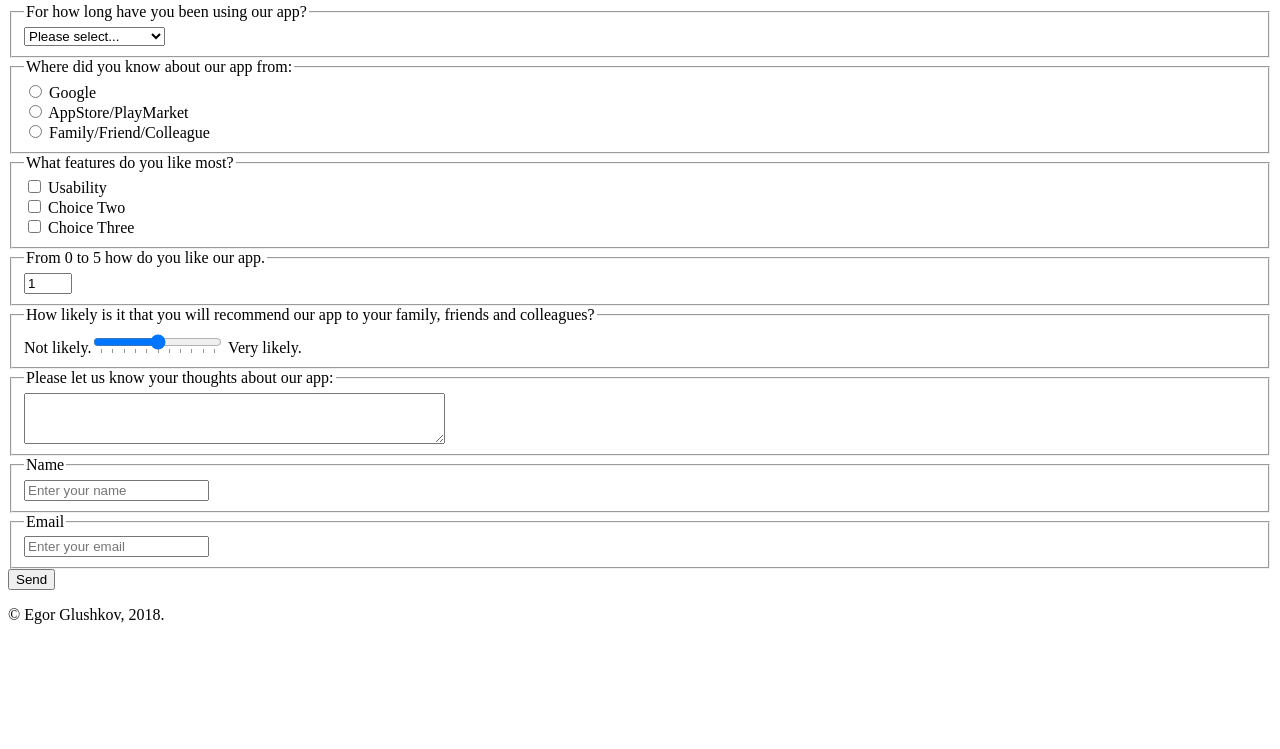
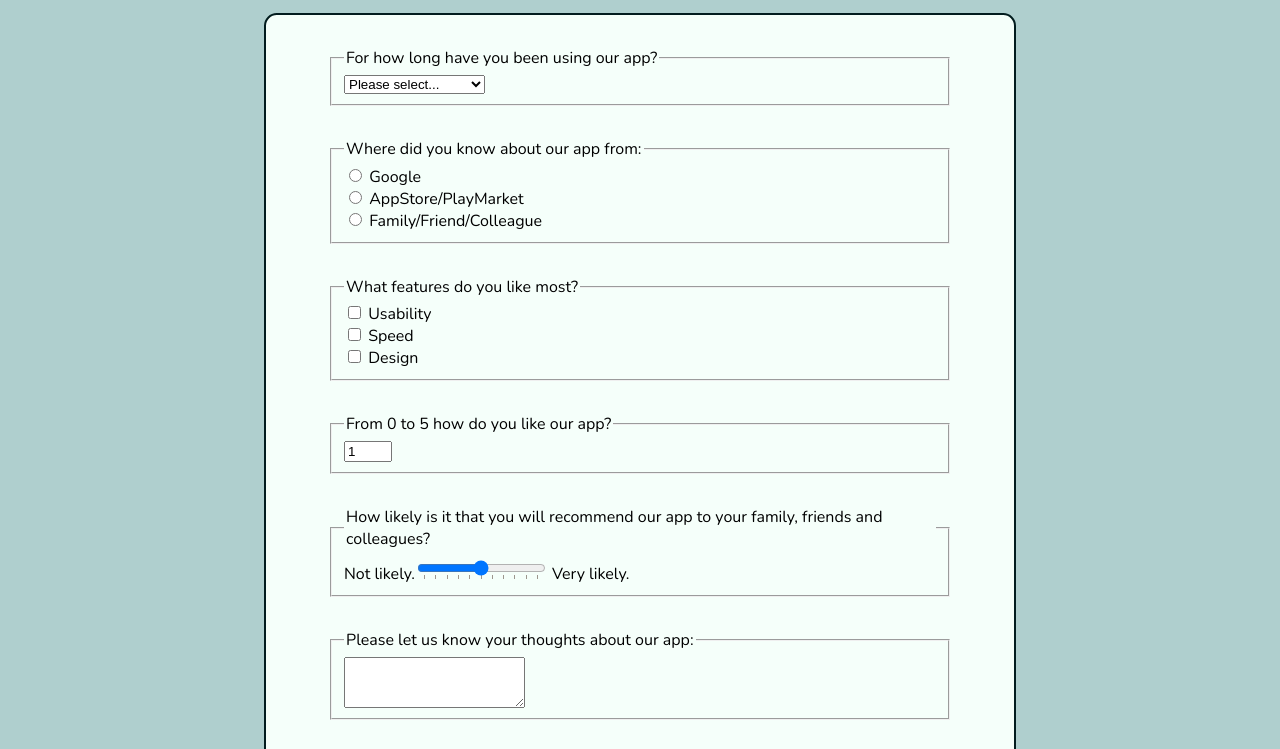
Before and after one commit to glushkov89/FCC-Build-a-Survey-Form, a plain HTML site: page index.html in a window 1280 px wide. Shown: the part 97-846 px from the top of the page. Before the commit the page ends 800 px from the top, so only its background shows below. Drawn offline with nearby package versions, Linux system fonts and the light colour scheme.

Commit message:
Started CSS

```diff
--- a/index.html
+++ b/index.html
@@ -6,6 +6,8 @@
         <meta name="viewport" content="width=device-width, initial-scale=1.0">
         <meta http-equiv="X-UA-Compatible" content="ie=edge">
         <title>Document</title>
+        <link rel="stylesheet" href="style.css" />
+        <link href="https://fonts.googleapis.com/css?family=Nunito" rel="stylesheet">
     </head>
 
     <body>
@@ -38,17 +40,17 @@
 
                 <fieldset id="like">
                     <legend>What features do you like most?</legend>
-                    <input id="one" type="checkbox" name="items_2" value="usability">
+                    <input id="one" type="checkbox" name="like" value="usability">
                     <label for="one">Usability</label><br>
-                    <input id="two" type="checkbox" name="items_2" value="two">
-                    <label for="two">Choice Two</label><br>
-                    <input id="three" type="checkbox" name="items_2" value="three">
-                    <label for="three">Choice Three</label>
+                    <input id="two" type="checkbox" name="like" value="speed">
+                    <label for="two">Speed</label><br>
+                    <input id="three" type="checkbox" name="like" value="design">
+                    <label for="three">Design</label>
                 </fieldset>
 
 
                 <fieldset>
-                    <legend> <label for="number" id="number-label">From 0 to 5 how do you like our app.</label> </legend>
+                    <legend> <label for="number" id="number-label">From 0 to 5 how do you like our app?</label> </legend>
                     <input type="number" id="number" min="0" max="5" name="likeApp_0_5" value="1" placeholder="Enter quantity" />
                 </fieldset>
 
@@ -72,7 +74,7 @@
 
                 <fieldset>
                     <legend><label for="comments">Please let us know your thoughts about our app:</label></legend>
-                    <textarea id="comments" rows="3" cols="50" wrap="hard" maxlength="250" name="Comments" placeholder=""></textarea>
+                    <textarea id="comments" rows="3" maxlength="250" name="Comments" placeholder=""></textarea>
                 </fieldset>
 
                 <fieldset>
--- a/style.css
+++ b/style.css
@@ -0,0 +1,17 @@
+body {
+    background-color: #afcfce;
+    font-family: 'Nunito', sans-serif;
+}
+
+main {
+    border: 0.2vw solid #021c1e;
+    background-color: mintcream;
+    border-radius: 1vw;
+    /*    padding: 3vw 3vw;*/
+    margin-left: 20vw;
+    margin-right: 20vw;
+}
+
+fieldset {
+    margin: 2.5vw 5vw;
+}
```
